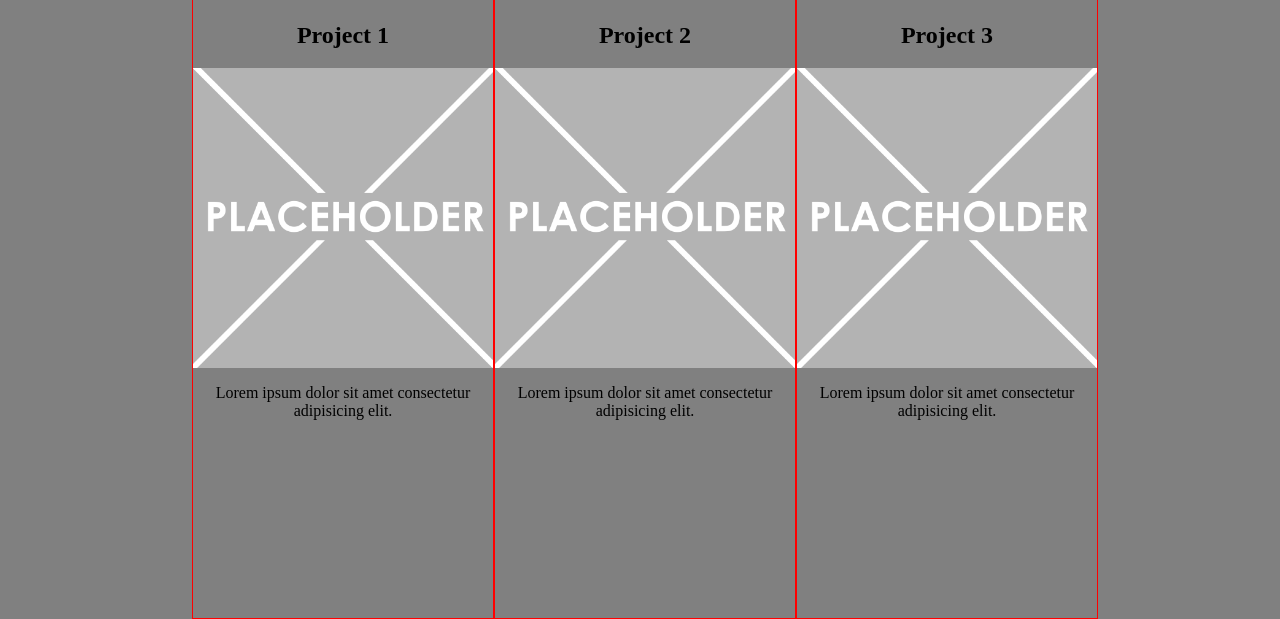
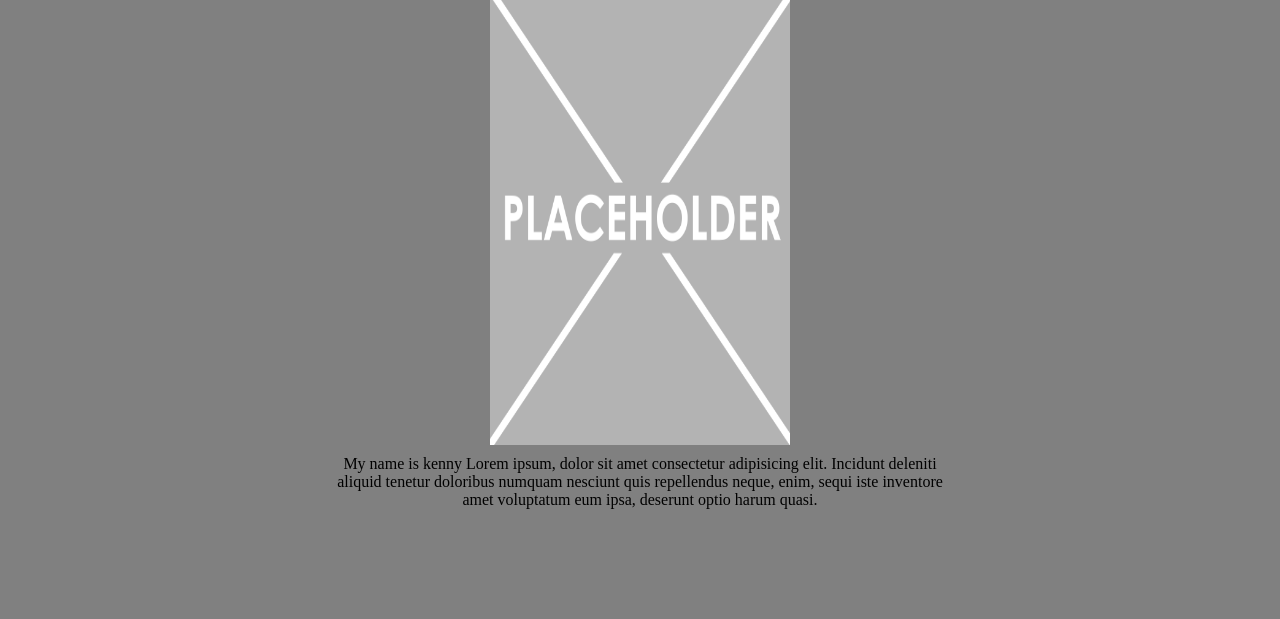
Before and after one commit to ukakit/portfolio, a plain HTML site: page index.html in a window 1280 px wide. Shown: the part 181-800 px from the top of the page. Drawn offline with Linux system fonts and the light colour scheme.

Commit message:
about me, projects container

```diff
--- a/index.html
+++ b/index.html
@@ -17,11 +17,11 @@
         <span style="display: block; height: 2px; width: 100%; background: white; transition-timing-function: ease-out; transition-duration: 0.1s; border-radius: 0px; transform-origin: center center; position: absolute; opacity: 1; top: 7px; margin-top: -1px;"></span>
         <span style="display: block; height: 2px; width: 100%; background: white; transition-timing-function: ease; transition-duration: 0.4s; border-radius: 0px; transform-origin: center center; position: absolute; transform: translate3d(0px, 14px, 0px) rotate(0deg); margin-top: -1px;"></span>
     </div>
-    <div class="projects-container">
+    <div class="projects-container hidden">
         <div class="project" id="project-one">
             <h2>Project 1</h2>
             <img src="assets/placeholder.png" alt="project-one-image" width="300" height="300">
-            <p>Lorem ipsum dolor sit amet consectetur adipisicing elit.</p>
+            <p>Lorem ipsum dolor, sit amet consectetur adipisicing elit. Dolore, nam! Facere, reiciendis ab, aliquid dicta magnam impedit molestias neque cum architecto quod id maxime enim repellat corporis fugit, ducimus nostrum?</p>
         </div>
         <div class="project" id="project-two">
             <h2>Project 2</h2>
@@ -34,5 +34,13 @@
             <p>Lorem ipsum dolor sit amet consectetur adipisicing elit.</p>
         </div>
     </div>
+    <div class="about-me-container">
+        <p>About Me</p>
+        <div class="about-me-content">
+            <img src="assets/placeholder.png" alt="" width="300" height="450" style="display:block">
+            <span>My name is kenny Lorem ipsum, dolor sit amet consectetur adipisicing elit. Incidunt deleniti aliquid tenetur doloribus numquam nesciunt quis repellendus neque, enim, sequi iste inventore amet voluptatum eum ipsa, deserunt optio harum quasi.</span>
+        </div>
+    </div>
+
 </body>
 </html>
--- a/script.js
+++ b/script.js
@@ -1,8 +1,23 @@
 const hamburgerMenu = document.querySelector(".hamburger-menu")
 
-hamburgerMenu.addEventListener('click', ()=> console.log('test'))
+const handler = function (){
+    return hamburgerMenu.innerHTML = `<div class="hamburger-menu" style="width: 21px; height: 14px; position: relative; transform: rotate(0deg);"><span style="display: block; height: 2px; width: 100%; background: white; transition-timing-function: ease; transition-duration: 0.4s; border-radius: 0px; transform-origin: center center; position: absolute; transform: translate3d(0px, 7px, 0px) rotate(45deg); margin-top: -1px;"></span><span style="display: block; height: 2px; width: 100%; background: white; transition-timing-function: ease-out; transition-duration: 0.1s; border-radius: 0px; transform-origin: center center; position: absolute; opacity: 0; top: 7px; margin-top: -1px;"></span><span style="display: block; height: 2px; width: 100%; background: white; transition-timing-function: ease; transition-duration: 0.4s; border-radius: 0px; transform-origin: center center; position: absolute; transform: translate3d(0px, 7px, 0px) rotate(-45deg); margin-top: -1px;"></span></div>`
+}
+
+hamburgerMenu.addEventListener('click', handler)
+
+
 
 
 const landingName = document.querySelector("#landing-name")
 
 landingName.addEventListener('click', ()=> landingName.classList.toggle('hidden'))
+
+function myFunction() {
+    var x = document.getElementById("myLinks");
+    if (x.style.display === "block") {
+      x.style.display = "none";
+    } else {
+      x.style.display = "block";
+    }
+  }
--- a/style.css
+++ b/style.css
@@ -6,7 +6,7 @@ body{
     background-color: red;
     color:white;
     position: absolute;
-    top:0;
+    top: 0;
     bottom: 0;
     left: 0;
     right: 0;
@@ -23,26 +23,25 @@ body{
     font-family: 'Courier New', Courier, monospace;
 }
 
-.hidden {
-    display: none;
-}
+
 
 .projects-container {
     width: 70vw;
     position: absolute;
-    top:0;
+    top: 50%;
     bottom: 0;
     left: 0;
     right: 0;
     margin: auto;
     display: flex;
     justify-content: space-evenly;
-    /* align-items: flex-end; */
+    align-items: flex-start;
     /* border: 1px solid white */
 }
 
 .project {
     display: flex;
+    width: 33%;
     border: 1px solid red;
     text-align: center;
     align-items: center;
@@ -51,6 +50,42 @@ body{
     align-content: center;
 }
 
+.about-me-container {
+    display: flex;
+    width: 50vw;
+    position: absolute;
+    top: 0;
+    bottom: 0;
+    left: 0;
+    right: 0;
+    margin: auto;
+    justify-content: center;
+    align-content: center;
+    flex-wrap: wrap;
+    text-align: center;
+}
+
+.about-me-container p {
+    margin: auto;
+    font-size: 48px;
+}
+
+
+.about-me-content img {
+    margin-left: auto;
+    margin-right: auto;
+    padding: 10px;
+    display: block;
+}
+
+
+
+
+
+.hidden {
+    display: none;
+}
+
 /* styles for desktop */
 @media screen and (min-width: 800px) {
 
```
